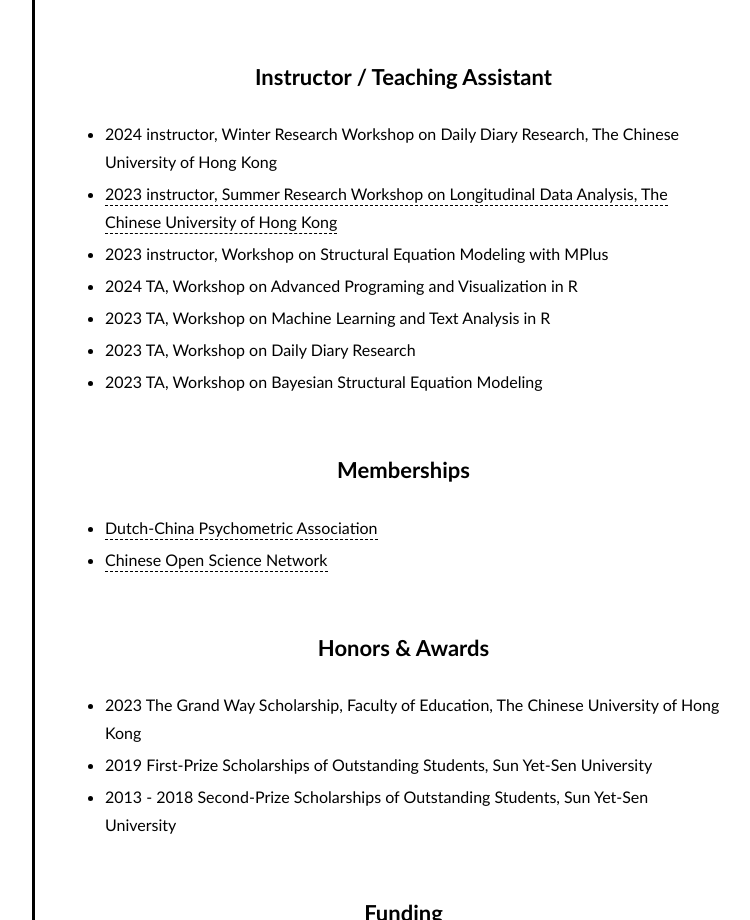
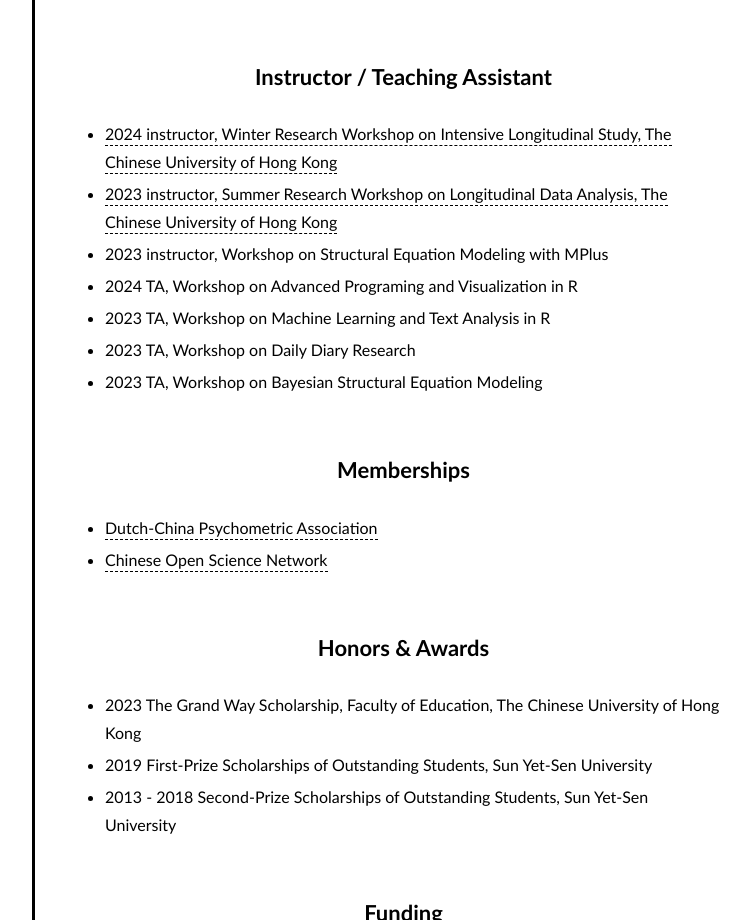
Before and after one commit to wangy125/wangy125.github.io, a plain HTML site: page experiences/index.html in a window 1280 px wide. Shown: the part 1400-2320 px from the top of the page, without its empty margins (388-1138 px from the left). Drawn offline with nearby package versions, Linux system fonts and the light colour scheme; some packages are replaced by stand-ins of ours.

Commit message:
Update index.html

```diff
--- a/experiences/index.html
+++ b/experiences/index.html
@@ -135,7 +135,7 @@
 
 <h2 id="instructor--teaching-assistant">Instructor / Teaching Assistant</h2>
 <ul>
-<li>2024 instructor, Winter Research Workshop on Daily Diary Research, The Chinese University of Hong Kong</li>
+<li><a href="https://wangy125.github.io/fig/20240211-winterworkshop.pdf">2024 instructor, Winter Research Workshop on Intensive Longitudinal Study, The Chinese University of Hong Kong</a></li>
 <li><a href="https://wangy125.github.io/fig/230722-Poster-WY.png">2023 instructor, Summer Research Workshop on Longitudinal Data Analysis, The Chinese University of Hong Kong</a></li>
 <li>2023 instructor, Workshop on Structural Equation Modeling with MPlus</li>
 <li>2024 TA, Workshop on Advanced Programing and Visualization in R</li>
```
